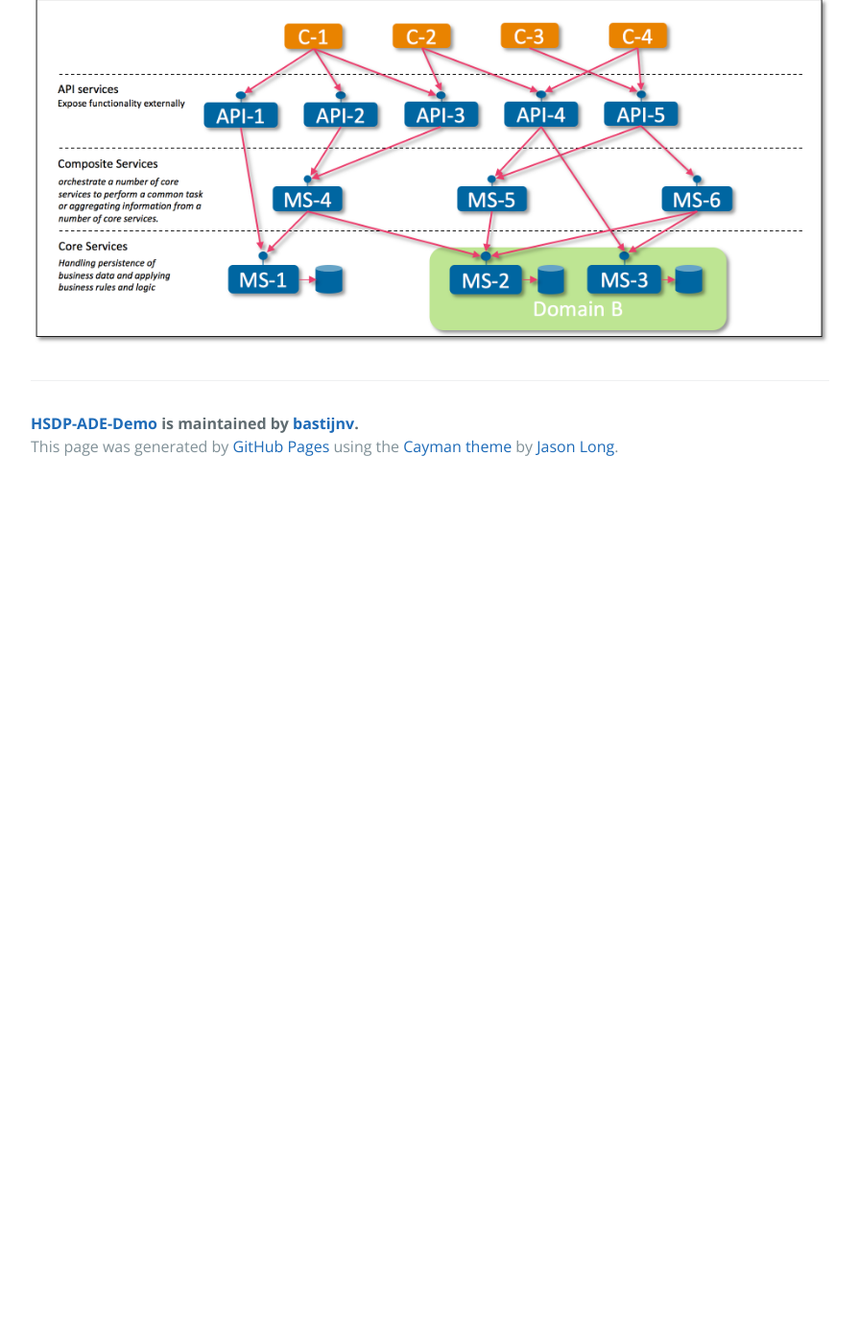
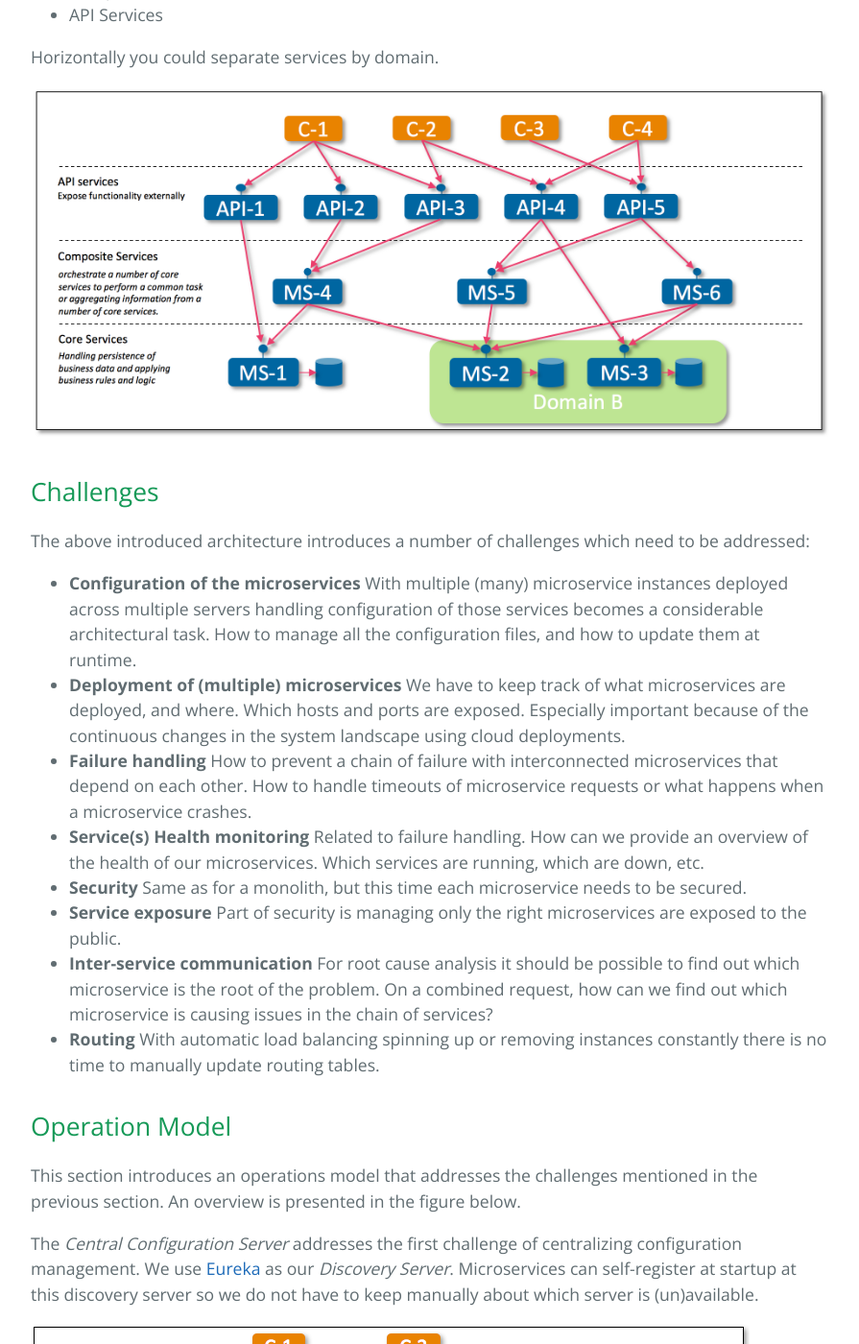
Before and after one commit to bastijnv/hsdp-ade-demo, a Jekyll site: the page built from articles/introduction.md, in a window 1280 px wide and 1400 px high, scrolled down 1316 px. Shown: the whole window at 96% size, without its empty margins (192-1087 px from the left). Built offline with Jekyll 4.4.1, drawn with Linux system fonts in a browser that asks for light colours; before the commit the page ends 1825 px from its top, so only the background shows below that; some of the changed text lies outside the part shown.

Commit message:
Introduction update.

```diff
--- a/articles/introduction.md
+++ b/articles/introduction.md
@@ -6,7 +6,8 @@ layout: default
 {% include toc.html %}
 
 ## Microservices
-Microservices have been introduced many times before al over the web. If you need a good introduction please read [Martin Fowler](http://martinfowler.com/microservices/)'s introduction. This series continues assuming you have basic understanding of microservices.
+Microservices have been introduced many times before al over the web. If you need a good introduction please read [Martin Fowler](http://martinfowler.com/microservices/)'s
+introduction. This series continues assuming you have basic understanding of microservices.
 
 The remainder of this article will cover three important aspects to rollout your microservice architecture.
 
@@ -15,7 +16,9 @@ The remainder of this article will cover three important aspects to rollout your
 3. Organization
 
 ## Architecture
-To be able to manage and maintain a microservice landscape at an enterprise scale we must define an architecture to partition our microservices. Many options are available here, and we by no means want to say the one presented here is the only right one. Your situation can require a different architecture, as long as you establish one before you start to prevent ending up with a bowl of spaghetti.
+To be able to manage and maintain a microservice landscape at an enterprise scale we must define an architecture to partition our microservices. Many options
+are available here, and we by no means want to say the one presented here is the only right one. Your situation can require a different architecture, as long
+as you establish one before you start to prevent ending up with a bowl of spaghetti.
 
 The architecture for this series discerns three layers of services:
 
@@ -23,4 +26,45 @@ The architecture for this series discerns three layers of services:
 * Composite Services
 * API Services
 
+Horizontally you could separate services by domain.
+
 ![](../images/introduction-architecture.png)
+
+## Challenges
+
+The above introduced architecture introduces a number of challenges which need to be addressed:
+
+* **Configuration of the microservices**
+With multiple (many) microservice instances deployed across multiple servers handling configuration of those services becomes
+a considerable architectural task. How to manage all the configuration files, and how to update them at runtime.
+* **Deployment of (multiple) microservices**
+We have to keep track of what microservices are deployed, and where. Which hosts and ports are exposed. Especially important
+because of the continuous changes in the system landscape
+using cloud deployments.
+* **Failure handling**
+How to prevent a chain of failure with interconnected microservices that depend on each other. How to handle timeouts of
+microservice requests or what happens when a microservice crashes.
+* **Service(s) Health monitoring**
+Related to failure handling. How can we provide an overview of the health of our microservices. Which services are running,
+which are down, etc.
+* **Security**
+Same as for a monolith, but this time each microservice needs to be secured.
+* **Service exposure**
+Part of security is managing only the right microservices are exposed to the public.
+* **Inter-service communication**
+For root cause analysis it should be possible to find out which microservice is the root of the problem. On a combined request, how
+can we find out which microservice is causing issues in the chain of services?
+* **Routing**
+With automatic load balancing spinning up or removing instances constantly there is no time to manually update routing tables.
+
+## Operation Model
+
+This section introduces an operations model that addresses the challenges mentioned in the previous section. An overview is presented
+in the figure below.
+
+The *Central Configuration Server* addresses the first challenge of centralizing configuration management. We
+use [Eureka](https://www.google.com "Eureka on Github") as our *Discovery Server*. Microservices can self-register at startup
+at this discovery server so we do not have to keep manually about which server is (un)available.
+
+
+![](../images/introduction-operations-model.png)
```
Also changed, not shown: images/introduction-operations-model.png (added).
